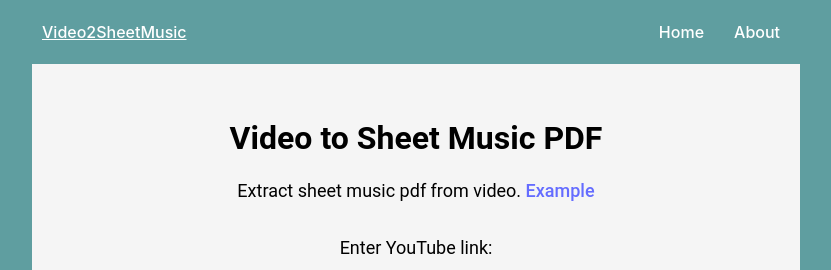
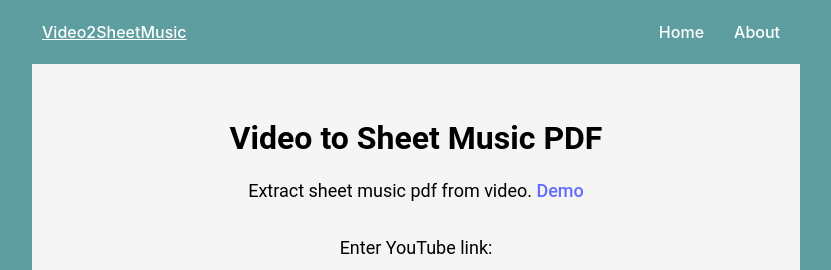
Before and after one commit to yiminghuang47/video2sheetmusic, a React (Vite) app in the folder client/: page / in a window 1280 px wide. Shown: the top 270 px of the page, without its empty margins (224-1055 px from the left). Built offline with nearby package versions, Linux system fonts and the light colour scheme; no server answers.

Commit message:
added youtube demo link

```diff
--- a/client/src/components/Upload.jsx
+++ b/client/src/components/Upload.jsx
@@ -145,7 +145,7 @@ export default function Upload() {
         <div className="container">
             <h2 className="title">Video to Sheet Music PDF</h2>
             <p className="description">
-                Extract sheet music pdf from video. <a>Example</a>
+                Extract sheet music pdf from video. <a href="https://www.youtube.com/watch?v=fMgDhheYRWY"target="_blank" rel="noopener noreferrer">Demo</a>
             </p>
 
             {!status && (
```
